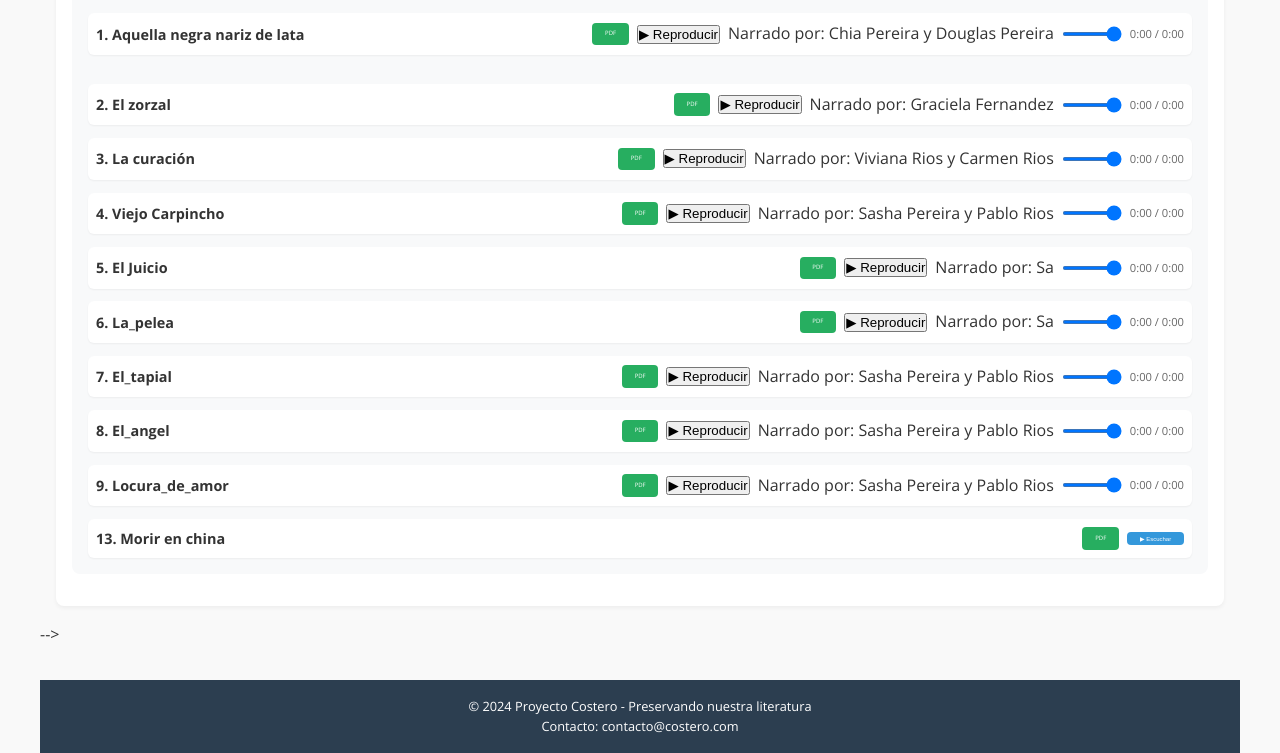
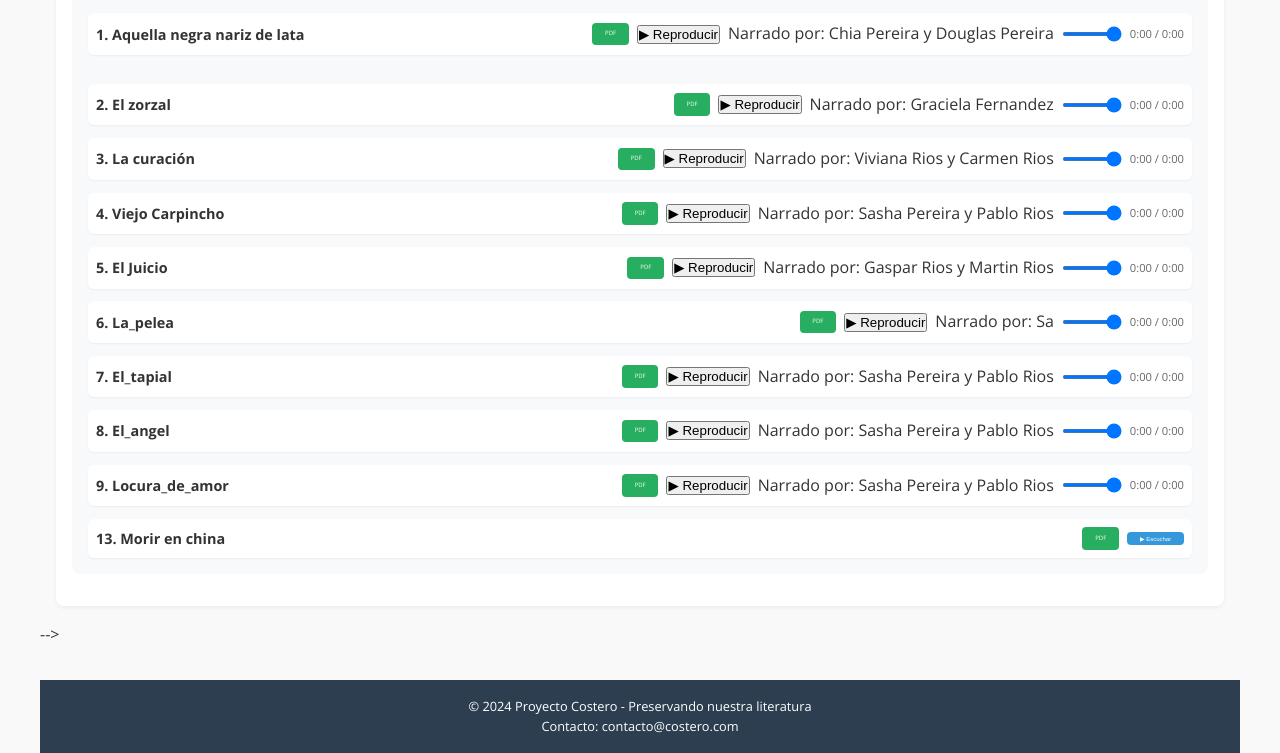
Before and after one commit to PabloRios80/costero, a plain HTML site: page index.html in a window 1280 px wide. Shown: the part 1156-1909 px from the top of the page. Drawn offline with nearby package versions, Linux system fonts and the light colour scheme.

```diff
--- a/index.html
+++ b/index.html
@@ -230,7 +230,7 @@
                         data-audio="audios/cuentos_de_la_costa/el_juicio.mp3">
                     ▶ Reproducir
                 </button>
-                <p class="creditos-audio">Narrado por: Sa</p>
+                <p class="creditos-audio">Narrado por: Gaspar Rios y Martin Rios</p>
                 <input type="range"
                     class="volumen"
                     min="0"
```
Also changed, not shown: 1 other file.
